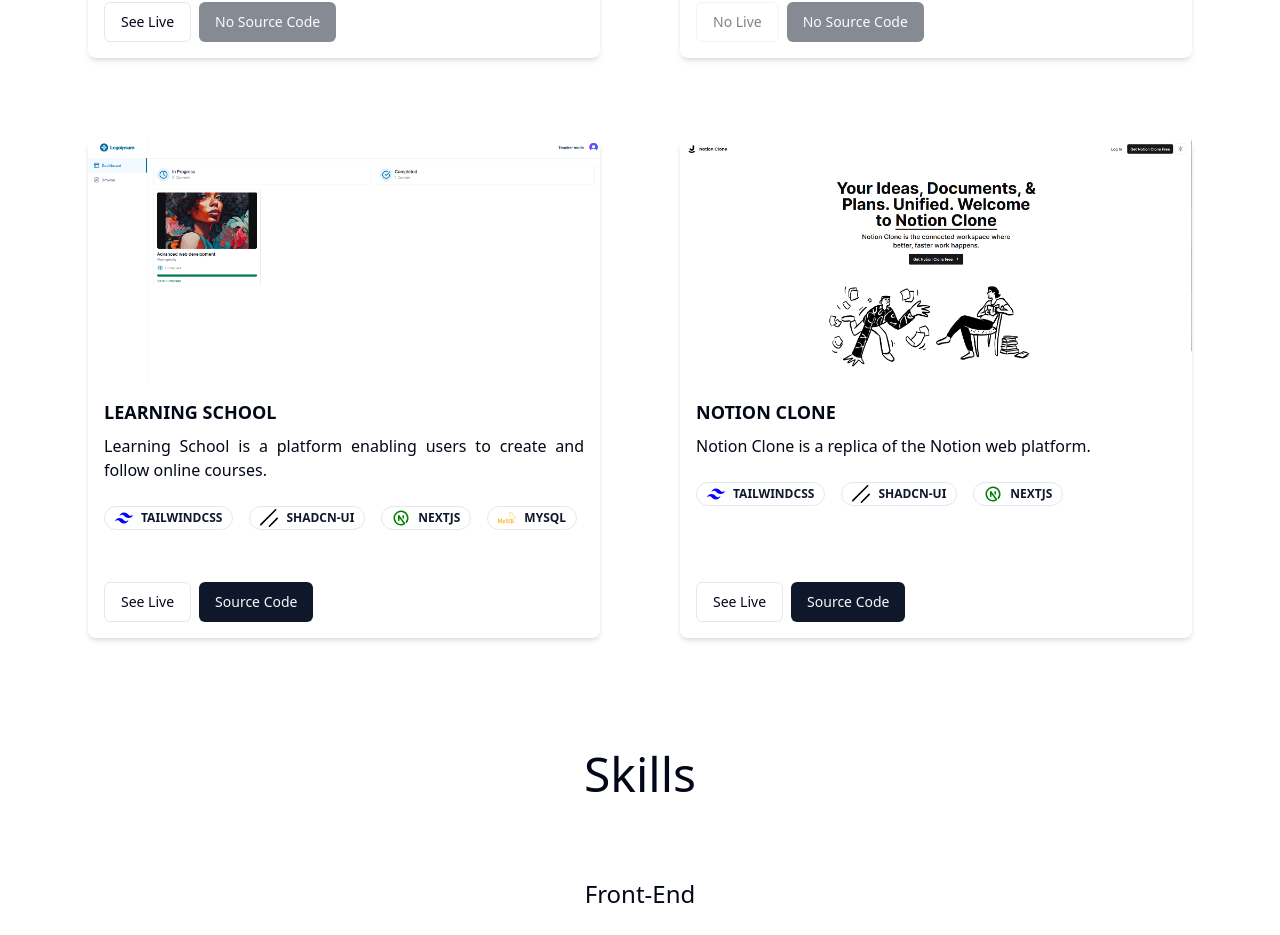
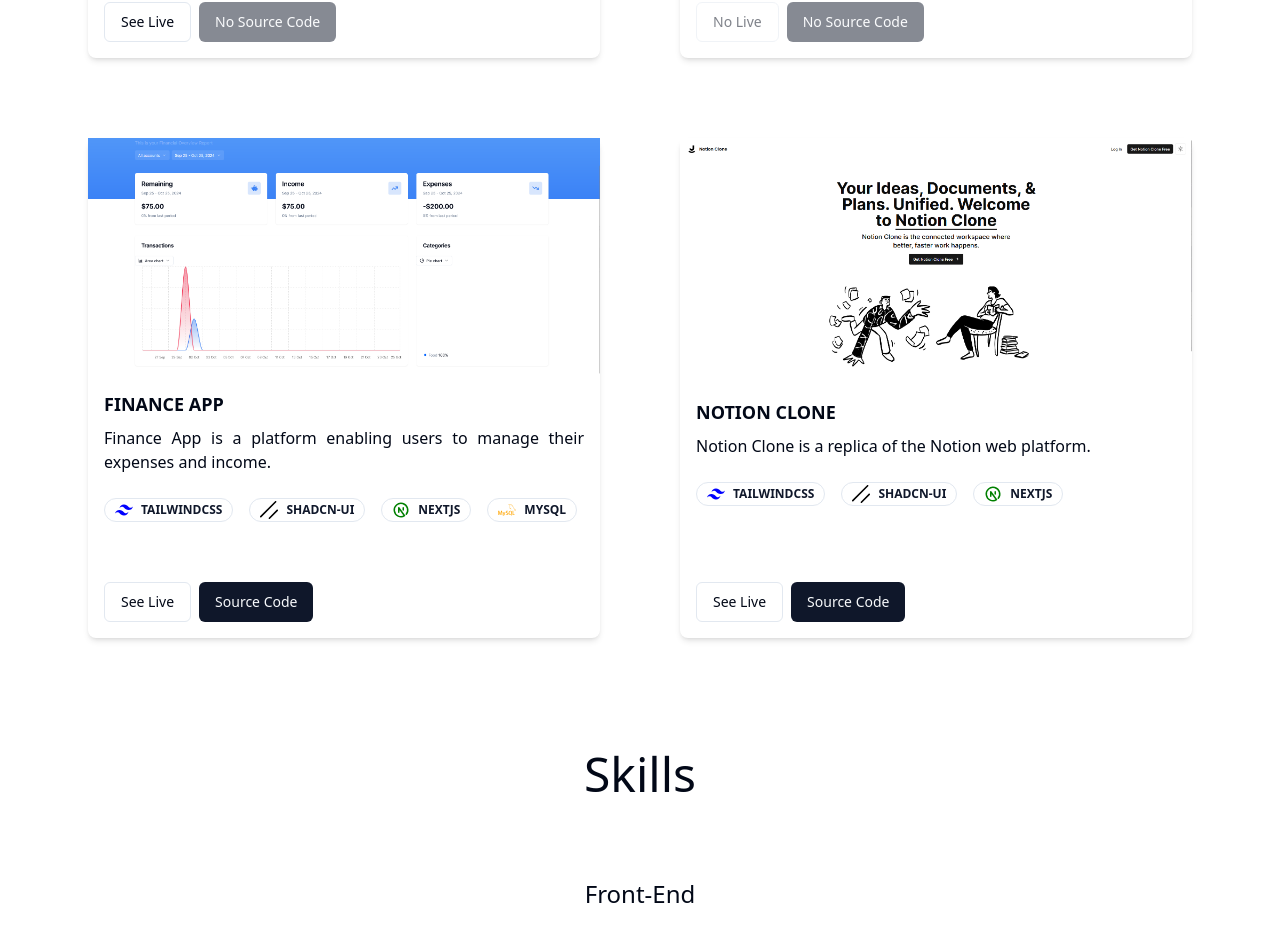
Before and after one commit to YanM16M/portfolio, a React (Vite) app: page / in a window 1280 px wide. Shown: the part 2114-3049 px from the top of the page. Built offline with nearby package versions, Linux system fonts and the light colour scheme.

Commit message:
update project

```diff
--- a/src/pages/Home/_components/ProjectsSection.tsx
+++ b/src/pages/Home/_components/ProjectsSection.tsx
@@ -19,11 +19,11 @@
     },
     {
         id: 3,
-        title: "Learning School",
-        description: "Learning School is a platform enabling users to create and follow online courses.",
-        url: "https://learning-school-orcin.vercel.app/",
-        githubUrl: "https://github.com/YanM16M/learning-school",
-        src: "learning-school.png",
+        title: "Finance App",
+        description: "Finance App is a platform enabling users to manage their expenses and income.",
+        url: "https://finance-app-lovat.vercel.app/",
+        githubUrl: "https://github.com/YanM16M/finance-app",
+        src: "finance-app.png",
         technologies: ["nextjs", "mysql", "tailwind", "shadcnui"],
     },
     {
```
Also changed, not shown: public/finance-app.png (added).
